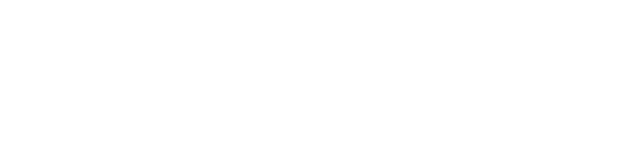
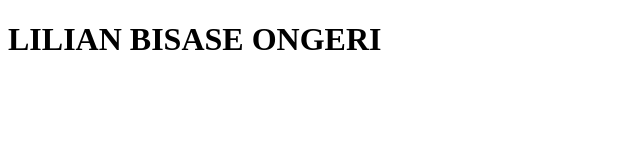
Before and after one commit to LONGERI197/SEPTEMBER-ASISIGNMENTS, a plain HTML site: page index.html in a window 1280 px wide. Shown: the whole page, without its empty margins (0-640 px from the left). Drawn offline with Linux system fonts and the light colour scheme.

Commit message:
added heading

```diff
--- a/index.html
+++ b/index.html
@@ -5,7 +5,10 @@
     <meta http-equiv="X-UA-Compatible" content="IE=edge">
     <meta name="viewport" content="width=device-width, initial-scale=1.0">
     <title>MISS BISASE</title>
+
 </head>
+<h1>LILIAN BISASE ONGERI</h1>
+
 <body>
 
 </body>
```
Also changed, not shown: images/217741735_558794658834119_6304481960449248786_n.jpg (added), images/292396341_796467661733483_4160376559977809227_n.jpg (added).
